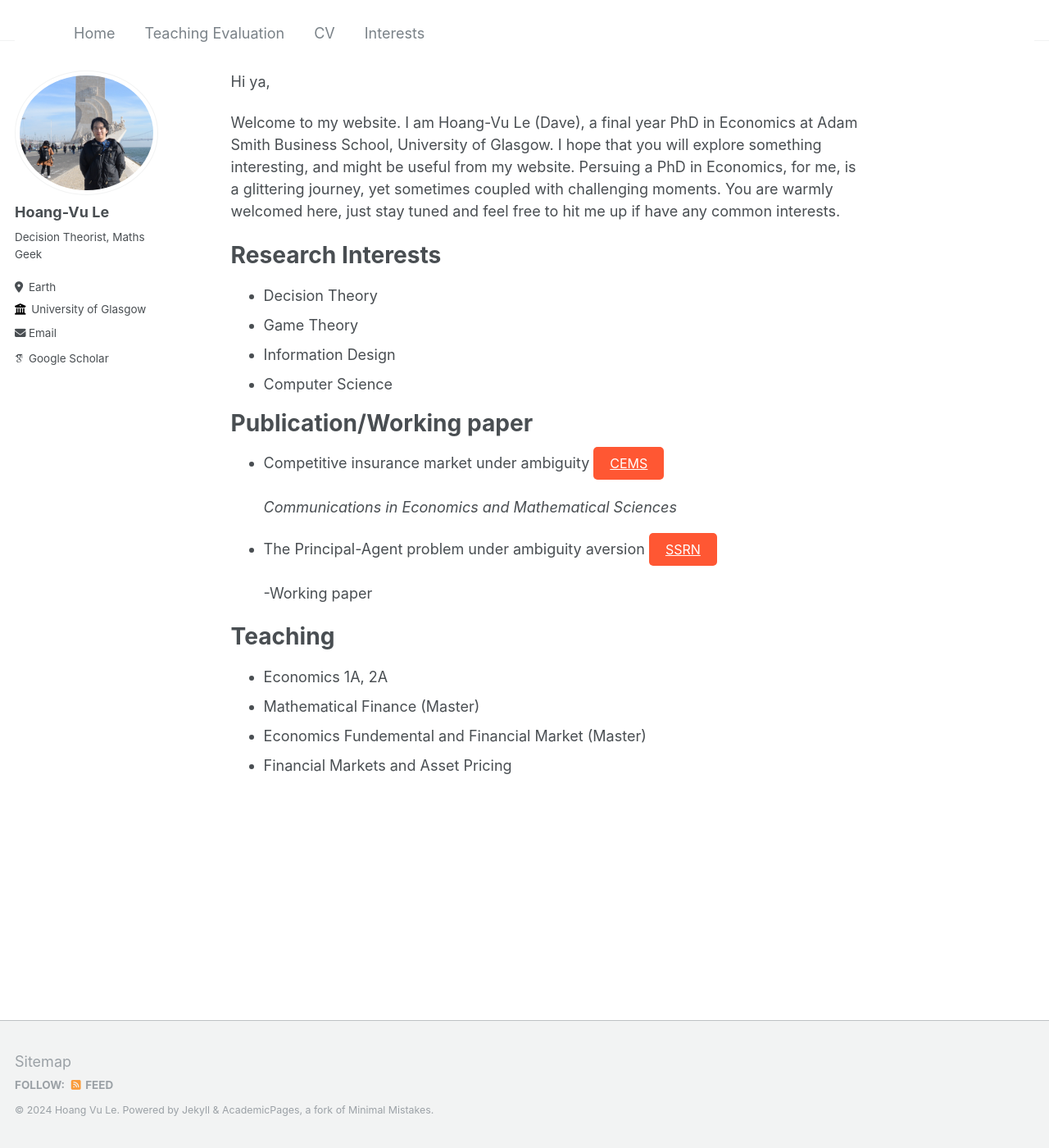
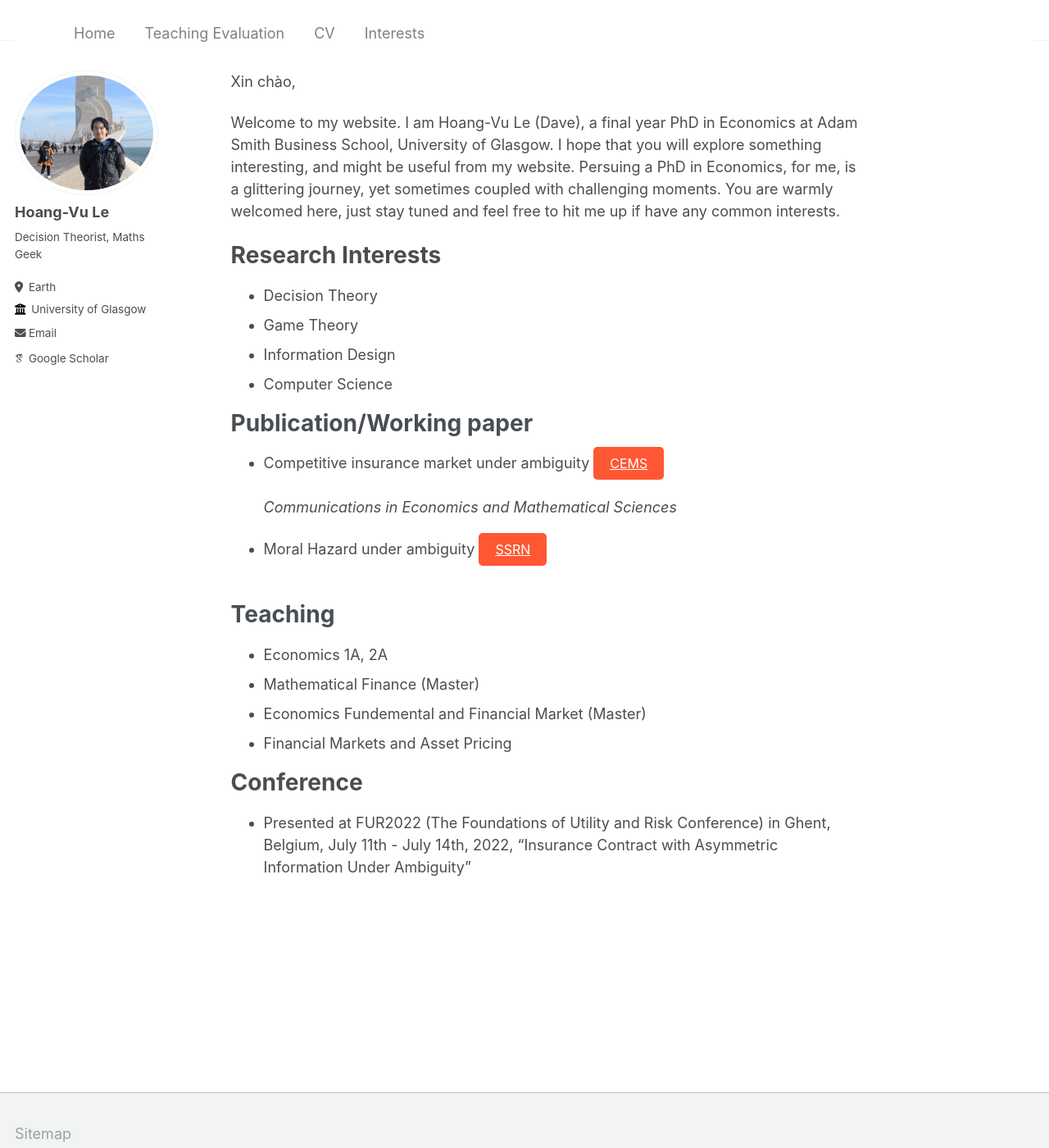
Before and after one commit to hvule/hvule.github.io, a Jekyll site: the page built from _pages/about.md, in a window 1280 px wide and 1400 px high. Shown: the whole window at 82% size. Built offline with Jekyll 4.4.1, drawn with Linux system fonts in a browser that asks for light colours; some web fonts are replaced.

Commit message:
Update about.md

```diff
--- a/_pages/about.md
+++ b/_pages/about.md
@@ -7,7 +7,7 @@ permalink: /
 #  - /about.html
 ---
 
-Hi ya,
+Xin chào,
 
 Welcome to my website. I am Hoang-Vu Le (Dave), a final year PhD in Economics at Adam Smith Business School, University of Glasgow. I hope that you will explore something interesting, and might be useful from my website. Persuing a PhD in Economics, for me, is a glittering journey, yet sometimes coupled with challenging moments. You are warmly welcomed here, just stay tuned and feel free to hit me up if have any common interests.
 
@@ -27,7 +27,7 @@ Publication/Working paper
 * Competitive insurance market under ambiguity <a href="https://doi.org/10.50906/cems.3.0_56" class="btn--research">CEMS</a><br><br>
  _Communications in Economics and Mathematical Sciences_
 
-* The Principal-Agent problem under ambiguity aversion <a href="https://papers.ssrn.com/sol3/papers.cfm?abstract_id=4782681" class="btn--research">SSRN</a><br><br> -Working paper
+* Moral Hazard under ambiguity <a href="https://papers.ssrn.com/sol3/papers.cfm?abstract_id=4782681" class="btn--research">SSRN</a><br><br>
 
 
 
@@ -38,3 +38,7 @@ Teaching
 * Mathematical Finance (Master)
 * Economics Fundemental and Financial Market (Master)
 * Financial Markets and Asset Pricing
+
+Conference
+======
+* Presented at FUR2022 (The Foundations of Utility and Risk Conference) in Ghent, Belgium, July 11th - July 14th, 2022, "Insurance Contract with Asymmetric Information Under Ambiguity"
```
